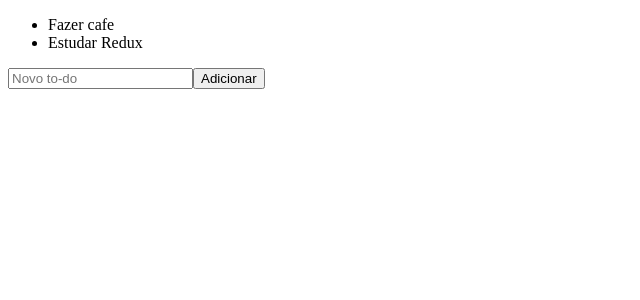
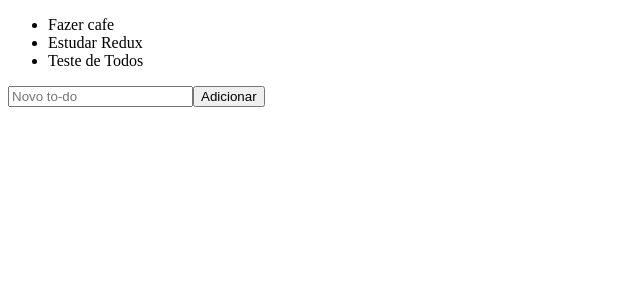
Before and after one commit to AdsonTanajura/react-redux-zustand, a React (Vite) app: page / in a window 1280 px wide. Shown: the top 300 px of the page, without its empty margins (0-640 px from the left). Built offline with nearby package versions, Linux system fonts and the light colour scheme.

Commit message:
adiciona o useSelector e faz um map no store de todos

```diff
--- a/src/App.tsx
+++ b/src/App.tsx
@@ -1,15 +1,17 @@
-import React from "react"
+import React from "react";
+import { Provider as ReduxProvider } from "react-redux";
 
 import AddTodo from "./components/AddTodo";
 import TodoList from "./components/TodoList";
+import {store} from "./store/index";
 
 const App:React.FC = () => {
 
   return (
-    <div>
+    <ReduxProvider store={store}>
       <TodoList />
       <AddTodo />
-    </div>
+    </ReduxProvider>
   )
 }
 
--- a/src/components/TodoList.tsx
+++ b/src/components/TodoList.tsx
@@ -1,11 +1,16 @@
 import React from "react";
+import {useSelector} from "react-redux";
 
 const TodoList:React.FC = () =>{
+    const todos = useSelector(sotre => {
+        return sotre.todo
+    });
+
+    console.log(todos);
 
     return (
         <ul>
-            <li>Fazer cafe</li>
-            <li>Estudar Redux</li>
+            {todos.map(todo => <li key={todo}>{todo}</li>)}
         </ul>
     )
 };
--- a/src/store/index.ts
+++ b/src/store/index.ts
@@ -2,7 +2,7 @@ import { configureStore, createSlice } from '@reduxjs/toolkit';
 
 const todoSlice = createSlice({
     name: 'todo',
-    initialState: ['Fazer cafe', 'Estudar Redux'],
+    initialState: ['Fazer cafe', 'Estudar Redux', 'Teste de Todos'],
 
     reducers: {},
 });
```
